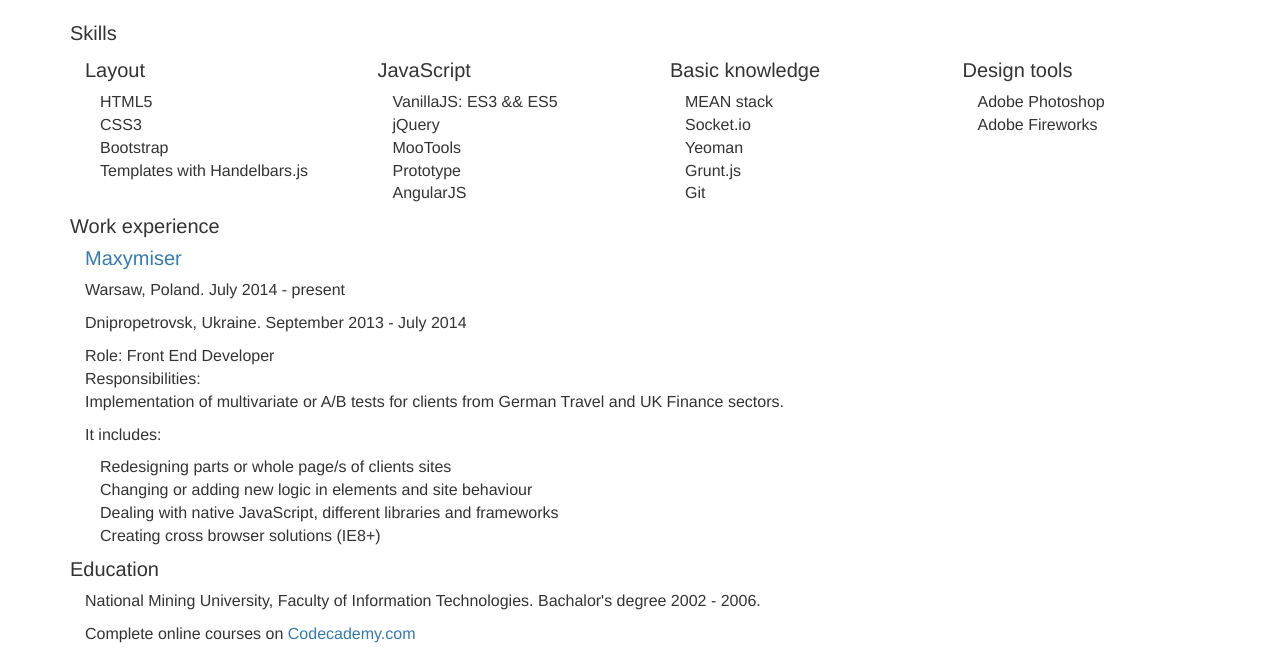
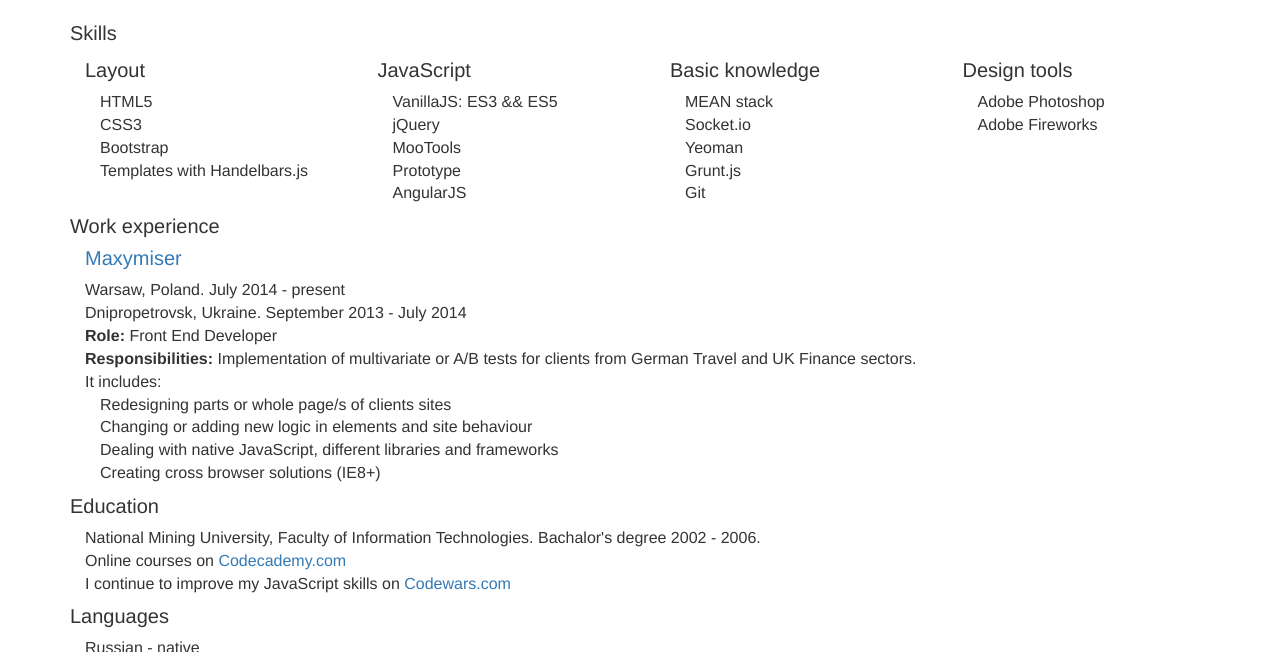
Before and after one commit to Reshetnyak/reshetnyak.github.io, a plain HTML site: page index.html in a window 1280 px wide. Shown: the part 159-811 px from the top of the page. Drawn offline with Linux system fonts and the light colour scheme.

Commit message:
change html and css

```diff
--- a/css/main.css
+++ b/css/main.css
@@ -27,6 +27,7 @@ h3{
 }
 p{
 	font-size: 16px;
+	margin: 0;
 }
 section{
 	margin-bottom: 10px;
--- a/index.html
+++ b/index.html
@@ -75,12 +75,11 @@
 						<p>Dnipropetrovsk, Ukraine. September 2013 - July 2014</p>
 					</li>
 					<li>
-						Role: Front End Developer
+						<span><strong>Role:</strong> Front End Developer</span>
 					</li>
 					<li>
-						<span>Responsibilities:</span>
+						<span><strong>Responsibilities:</strong> Implementation of multivariate or A/B tests for clients from German Travel and UK Finance sectors.</span>
 						<div>
-							<p>Implementation of multivariate or A/B tests for clients from German Travel and UK Finance sectors.</p>
 							<p>It includes:</p>
 							<ul>
 								<li>Redesigning parts or whole page/s of clients sites</li>
@@ -99,7 +98,7 @@
 						National Mining University, Faculty of Information Technologies.
 						Bachalor's degree 2002 - 2006.
 					</p>
-					<p>Complete online courses on
+					<p>Online courses on
 						<a href="http://www.codecademy.com/kontrach" target="_blank" title="link to my profile">Codecademy.com</a>
 					</p>
 					<p>I continue to improve my JavaScript skills on
```
